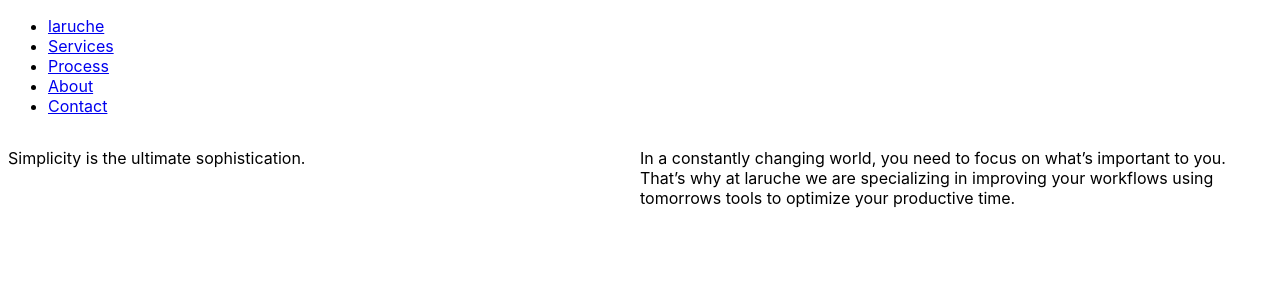
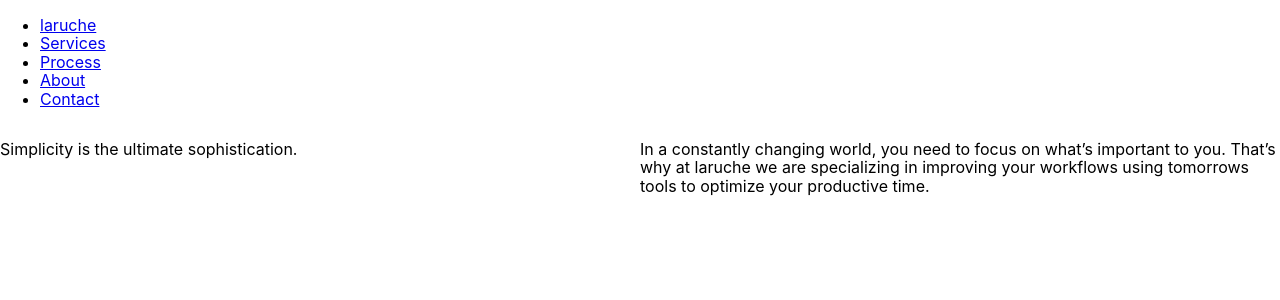
Before and after one commit to larucheio/laruche.io, a Jekyll site: the page built from index.html, in a window 1280 px wide. Shown: the top 300 px of the page. Built offline with Jekyll 4.4.1, drawn with Linux system fonts in a browser that asks for light colours; nearby versions of some CDN libraries.

Commit message:
Add tachyons

```diff
--- a/_includes/header.html
+++ b/_includes/header.html
@@ -6,6 +6,7 @@
 
     <title>laruche</title>
 
+    <link rel="stylesheet" href="https://unpkg.com/tachyons@4.6.1/css/tachyons.min.css"/>
     <link rel="stylesheet" href="/css/master.css">
   </head>
   <body>
```
